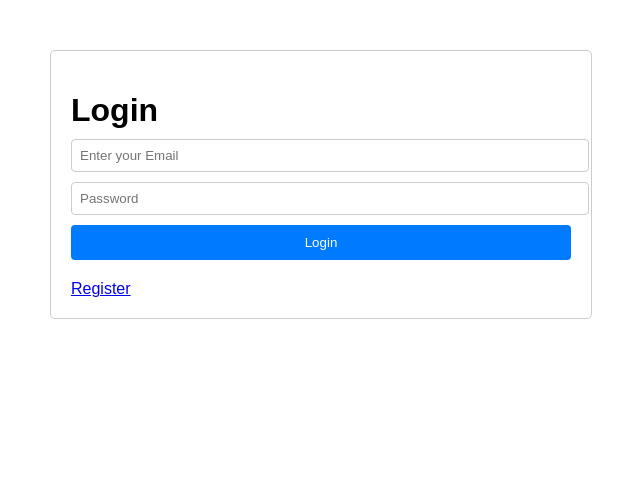
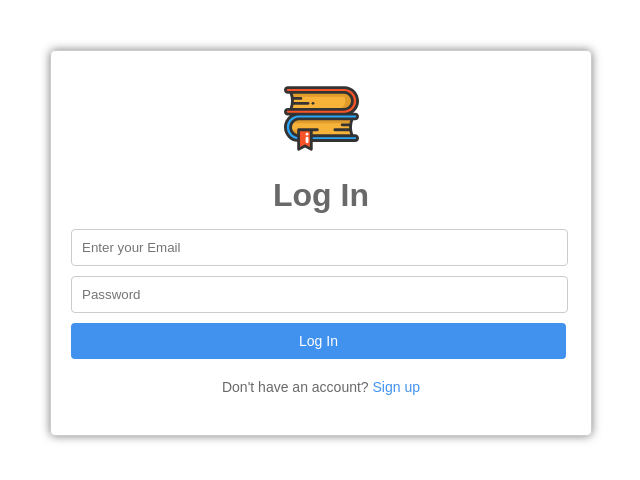
Before and after one commit to MNghiazz/Doan, a website: page login/login.html in a window 1280 px wide. Shown: the whole page, without its empty margins (319-959 px from the left). Drawn offline with Linux system fonts and the light colour scheme.

Commit message:
update login signup ui

```diff
--- a/login/login.html
+++ b/login/login.html
@@ -8,13 +8,20 @@
 </head>
 <body>
     <div class="container">
-        <h1>Login</h1>
+        <img
+          src="../icon/library-svgrepo-com.svg"
+          alt="logo"
+          class="logo"
+        />
+        <h1>Log In</h1>
         <form id="loginForm" action="POST">
             <input type="email" name="email" placeholder="Enter your Email" id="loginEmail" required>
             <input type="password" name="password" placeholder="Password" id="loginPassword" required>
-            <button type="submit">Login</button>
+            <button type="submit">Log In</button>
         </form>
-        <a href="signup.html">Register</a>
+        <p style="color: #696969; font-size: 14px; text-align: center; margin: 20px 0;">Don't have an account?
+            <a href="signup.html" style="text-decoration: none; color: #4192EF; font-weight: 500;">Sign up </a>
+        </p>
     </div>
     <script src="login.js"></script>
 </body>
--- a/login/login_signup.css
+++ b/login/login_signup.css
@@ -8,10 +8,20 @@ body {
     padding: 20px;
     border: 1px solid #ccc;
     border-radius: 5px;
+    box-shadow: 0px 0px 10px 0px rgba(0, 0, 0, 0.5);
+}
+
+.logo {
+    width: 75px;
+    height: 75px;
+    display: flex;
+    margin: 10px auto;
 }
 
 h1 {
-    margin-bottom: 10px;
+    text-align: center;
+    margin-bottom: 15px;
+    color: #696969;
 }
 
 form {
@@ -22,21 +32,22 @@ input[type="text"],
 input[type="email"],
 input[type="password"] {
     display: block;
-    width: 100%;
+    width: 95%;
     margin-bottom: 10px;
-    padding: 8px;
+    padding: 10px;
     border: 1px solid #ccc;
     border-radius: 4px;
 }
 
 button {
-    width: 100%;
+    width: 99%;
     padding: 10px;
-    background-color: #007bff;
+    background-color: #4192EF;
     color: #fff;
     border: none;
     border-radius: 4px;
     cursor: pointer;
+    font-size: 14px;
 }
 
 button:hover {
```
Also changed, not shown: index.html (+1 -1 lines), login/signup.html (+12 -4 lines).
